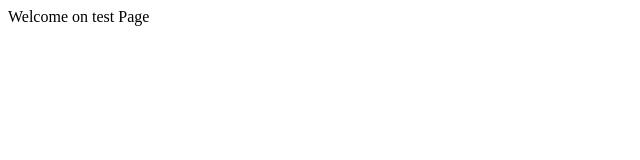
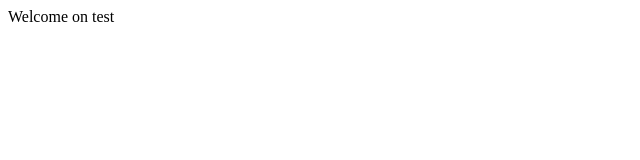
Before and after one commit to sebashotte/Test, a plain HTML site: page site/index.html in a window 1280 px wide. Shown: the full height of the page, 0-640 px from the left. Drawn offline with Linux system fonts and the light colour scheme.

Commit message:
Edit home page

```diff
--- a/site/index.html
+++ b/site/index.html
@@ -6,7 +6,7 @@
 
 <body>
 <div>
-	Welcome on test Page
+	Welcome on test
 </div>
 </body>
 
```
